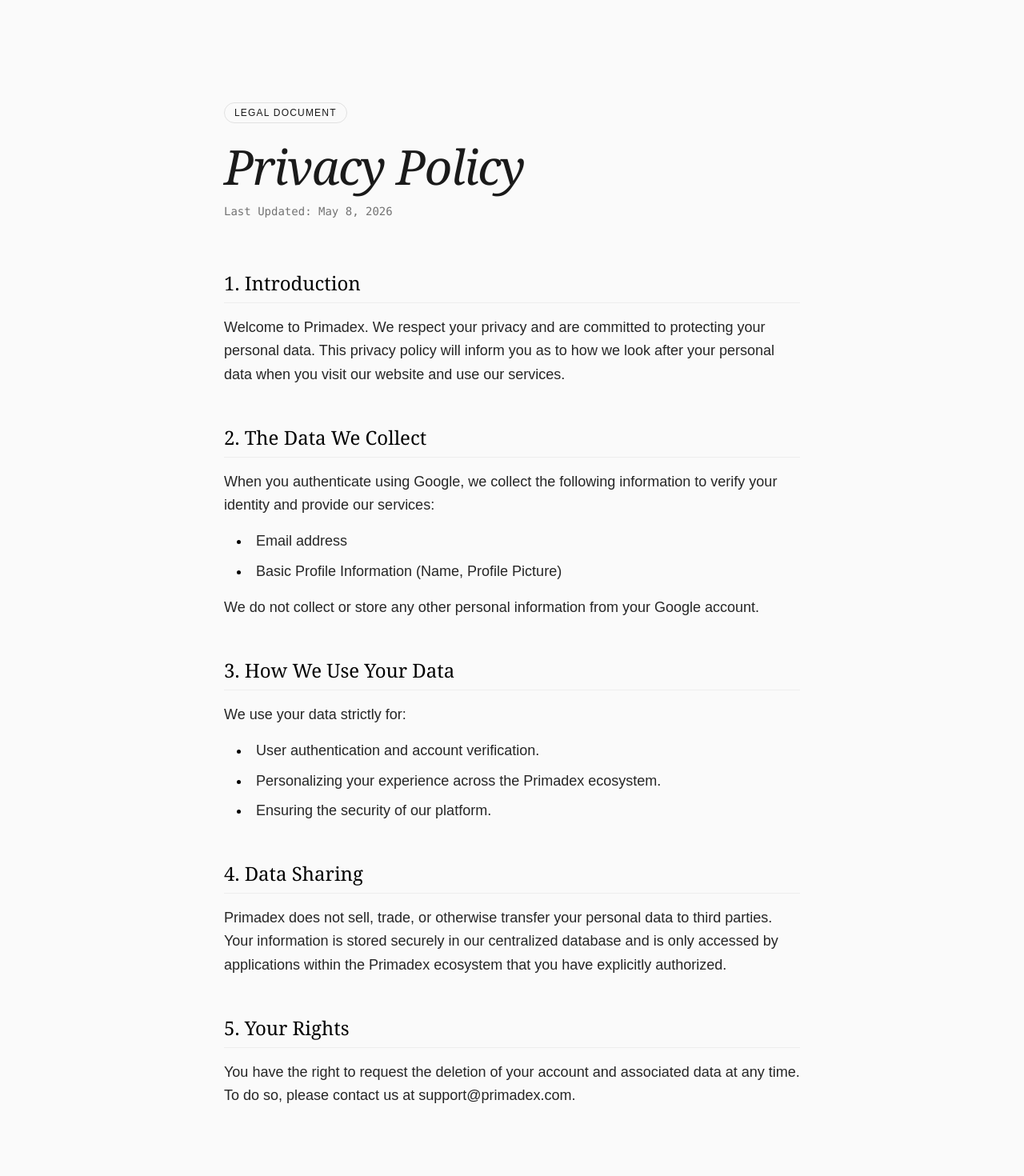
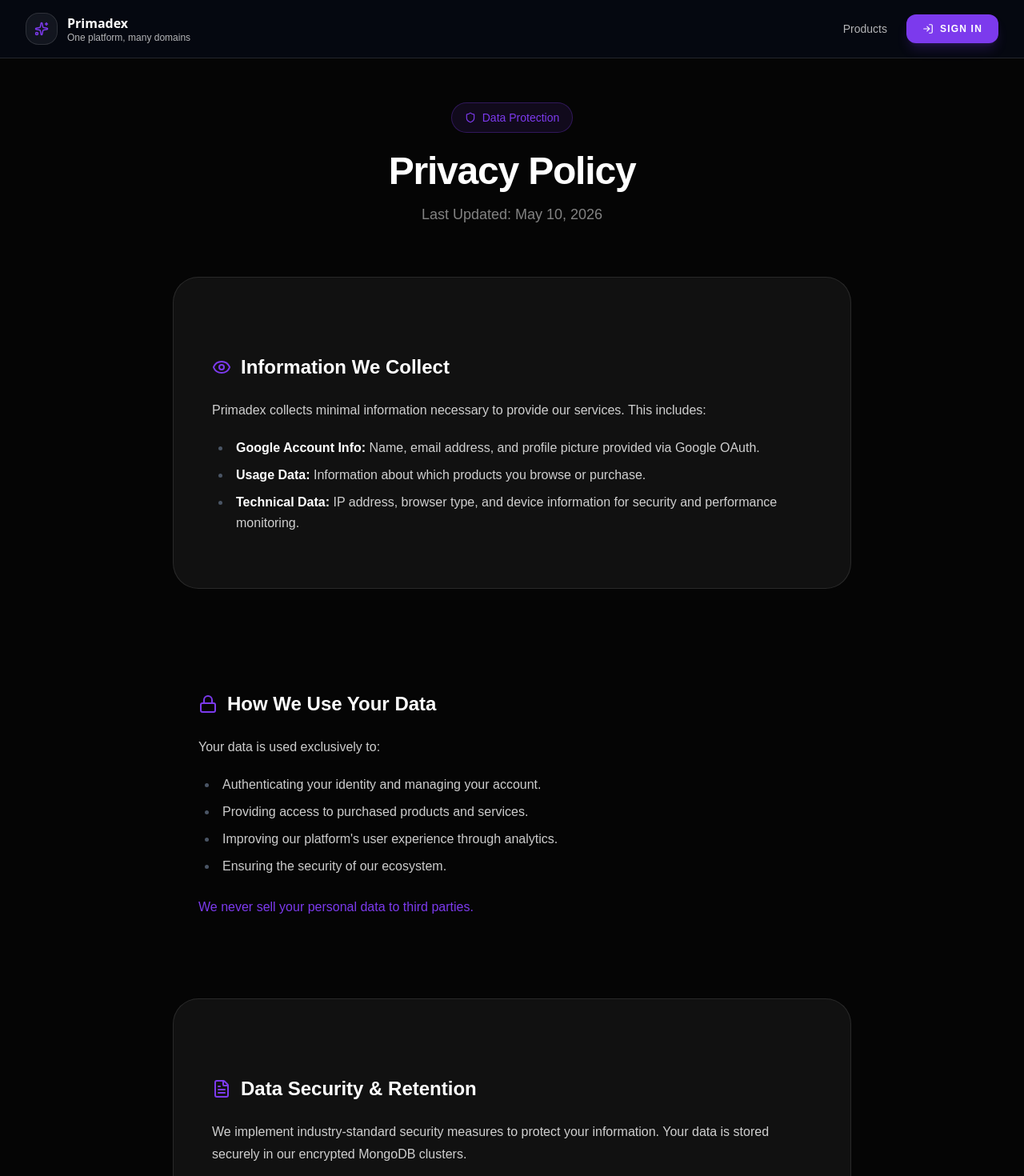
Before and after one commit to devanandd7/primadex, a Next.js app: page /privacy in a window 1280 px wide. Shown: the top 1470 px of the page at 80% size. Built offline with nearby package versions, Linux system fonts and the light colour scheme; no server answers.

Commit message:
here fix the admin or normal user account problem , added privacy page

```diff
--- a/app/admin/page.tsx
+++ b/app/admin/page.tsx
@@ -156,7 +156,7 @@
                   <LayoutGrid size={24} className="text-white" />
                 </div>
                 <h3 className="text-xl font-bold mb-1">Primadex Assets</h3>
-                <p className="text-xs text-white/50 leading-relaxed">Manage marketplace products, AI analysis, and asset listings.</p>
+                <p className="text-xs text-white/50 leading-relaxed">Manage products, AI analysis, and asset listings.</p>
               </div>
             </div>
           </Link>
--- a/app/privacy/page.tsx
+++ b/app/privacy/page.tsx
@@ -1,75 +1,86 @@
-import React from 'react';
+import Navbar from "@/components/ui/Navbar";
+import Footer from "@/components/ui/Footer";
+import { Shield, Lock, Eye, FileText } from "lucide-react";
 
-export default function PrivacyPolicy() {
+export default function PrivacyPage() {
   return (
-    <div className="min-h-screen bg-[#fafafa] text-[#1a1a1a] selection:bg-black selection:text-white">
-      <div className="max-w-3xl mx-auto px-6 py-24 md:py-32">
-        <header className="mb-16">
-          <div className="inline-block px-3 py-1 mb-6 text-xs font-medium tracking-widest uppercase border border-black/10 rounded-full">
-            Legal Document
+    <div className="min-h-screen bg-[#050505] text-white selection:bg-brand-accent/30">
+      <Navbar />
+
+      <main className="pt-32 pb-20 px-6 max-w-4xl mx-auto">
+        <header className="mb-16 text-center">
+          <div className="inline-flex items-center gap-2 px-4 py-2 rounded-full border border-brand-accent/30 bg-brand-accent/10 text-brand-accent text-sm font-medium mb-6">
+            <Shield size={14} />
+            Data Protection
           </div>
-          <h1 className="text-5xl md:text-6xl font-serif tracking-tight mb-4 italic">Privacy Policy</h1>
-          <p className="text-sm text-neutral-500 font-mono">Last Updated: May 8, 2026</p>
+          <h1 className="text-5xl font-bold tracking-tight mb-4">Privacy Policy</h1>
+          <p className="text-white/50 text-lg">Last Updated: May 10, 2026</p>
         </header>
 
-        <article className="space-y-12 leading-relaxed text-lg text-neutral-800">
-          <section>
-            <h2 className="text-2xl font-serif mb-4 text-black border-b border-black/5 pb-2">1. Introduction</h2>
+        <div className="space-y-12 prose prose-invert prose-base max-w-none text-white/70 leading-relaxed">
+          <section className="bg-white/5 border border-white/10 rounded-[32px] p-8 md:p-12">
+            <h2 className="text-2xl font-bold text-white mb-6 flex items-center gap-3">
+              <Eye className="text-brand-accent" />
+              Information We Collect
+            </h2>
             <p>
-              Welcome to Primadex. We respect your privacy and are committed to protecting your personal data.
-              This privacy policy will inform you as to how we look after your personal data when you visit our
-              website and use our services.
+              Primadex collects minimal information necessary to provide our services. This includes:
+            </p>
+            <ul className="list-disc pl-6 space-y-2 mt-4">
+              <li><strong>Google Account Info:</strong> Name, email address, and profile picture provided via Google OAuth.</li>
+              <li><strong>Usage Data:</strong> Information about which products you browse or purchase.</li>
+              <li><strong>Technical Data:</strong> IP address, browser type, and device information for security and performance monitoring.</li>
+            </ul>
+          </section>
+
+          <section className="p-8">
+            <h2 className="text-2xl font-bold text-white mb-6 flex items-center gap-3">
+              <Lock className="text-brand-accent" />
+              How We Use Your Data
+            </h2>
+            <p>
+              Your data is used exclusively to:
+            </p>
+            <ul className="list-disc pl-6 space-y-2 mt-4">
+              <li>Authenticating your identity and managing your account.</li>
+              <li>Providing access to purchased products and services.</li>
+              <li>Improving our platform's user experience through analytics.</li>
+              <li>Ensuring the security of our ecosystem.</li>
+            </ul>
+            <p className="mt-6 text-brand-accent font-medium">
+              We never sell your personal data to third parties.
             </p>
           </section>
 
-          <section>
-            <h2 className="text-2xl font-serif mb-4 text-black border-b border-black/5 pb-2">2. The Data We Collect</h2>
+          <section className="bg-white/5 border border-white/10 rounded-[32px] p-8 md:p-12">
+            <h2 className="text-2xl font-bold text-white mb-6 flex items-center gap-3">
+              <FileText className="text-brand-accent" />
+              Data Security & Retention
+            </h2>
             <p>
-              When you authenticate using Google, we collect the following information to verify your identity and provide our services:
+              We implement industry-standard security measures to protect your information. Your data is stored securely in our encrypted MongoDB clusters.
             </p>
-            <ul className="mt-4 list-disc list-inside space-y-2 pl-4 marker:text-black">
-              <li>Email address</li>
-              <li>Basic Profile Information (Name, Profile Picture)</li>
-            </ul>
             <p className="mt-4">
-              We do not collect or store any other personal information from your Google account.
+              We retain your information as long as your account is active. You can request account deletion at any time by contacting our support team at <span className="text-white font-medium">support@primadex.online</span>.
             </p>
           </section>
 
-          <section>
-            <h2 className="text-2xl font-serif mb-4 text-black border-b border-black/5 pb-2">3. How We Use Your Data</h2>
+          <section className="p-8">
+            <h2 className="text-2xl font-bold text-white mb-6">Google User Data</h2>
             <p>
-              We use your data strictly for:
-            </p>
-            <ul className="mt-4 list-disc list-inside space-y-2 pl-4 marker:text-black">
-              <li>User authentication and account verification.</li>
-              <li>Personalizing your experience across the Primadex ecosystem.</li>
-              <li>Ensuring the security of our platform.</li>
-            </ul>
-          </section>
-
-          <section>
-            <h2 className="text-2xl font-serif mb-4 text-black border-b border-black/5 pb-2">4. Data Sharing</h2>
-            <p>
-              Primadex does not sell, trade, or otherwise transfer your personal data to third parties.
-              Your information is stored securely in our centralized database and is only accessed by
-              applications within the Primadex ecosystem that you have explicitly authorized.
+              Primadex's use of information received from Google APIs will adhere to the <a href="https://developers.google.com/terms/api-services-user-data-policy#additional_requirements_for_specific_api_scopes" className="text-brand-accent hover:underline" target="_blank" rel="noopener noreferrer">Google API Service User Data Policy</a>, including the Limited Use requirements.
             </p>
           </section>
 
-          <section>
-            <h2 className="text-2xl font-serif mb-4 text-black border-b border-black/5 pb-2">5. Your Rights</h2>
-            <p>
-              You have the right to request the deletion of your account and associated data at any time.
-              To do so, please contact us at support@primadex.com.
+          <section className="pt-8 border-t border-white/10 text-center">
+            <p className="text-sm text-white/40">
+              By using Primadex, you agree to the terms outlined in this Privacy Policy.
             </p>
           </section>
-        </article>
+        </div>
+      </main>
 
-        <footer className="mt-24 pt-12 border-t border-black/10 text-sm text-neutral-500">
-          &copy; {new Date().getFullYear()} Primadex. All rights reserved.
-        </footer>
-      </div>
+      <Footer />
     </div>
   );
 }
--- a/app/products/[id]/page.tsx
+++ b/app/products/[id]/page.tsx
@@ -51,7 +51,7 @@
         <main className="pt-40 pb-20 px-6 text-center">
           <h1 className="text-4xl font-bold mb-4">Asset Not Found</h1>
           <p className="text-white/50 mb-8">The requested product could not be found in our database.</p>
-          <Link href="/products" className="text-brand-accent hover:underline">Return to Marketplace</Link>
+          <Link href="/products" className="text-brand-accent hover:underline">Return to Products</Link>
         </main>
         <Footer />
       </div>
@@ -85,7 +85,7 @@
           className="inline-flex items-center gap-2 text-white/40 hover:text-white mb-12 transition-colors group"
         >
           <ArrowLeft size={18} className="group-hover:-translate-x-1 transition-transform" />
-          Back to Marketplace
+          Back to Products
         </Link>
 
         <div className="grid grid-cols-1 lg:grid-cols-12 gap-16">
--- a/app/terms/page.tsx
+++ b/app/terms/page.tsx
@@ -1,64 +1,79 @@
-import React from 'react';
+import Navbar from "@/components/ui/Navbar";
+import Footer from "@/components/ui/Footer";
+import { FileText, Shield, Scale, AlertCircle } from "lucide-react";
 
 export default function TermsOfService() {
   return (
-    <div className="min-h-screen bg-[#fafafa] text-[#1a1a1a] selection:bg-black selection:text-white">
-      <div className="max-w-3xl mx-auto px-6 py-24 md:py-32">
-        <header className="mb-16">
-          <div className="inline-block px-3 py-1 mb-6 text-xs font-medium tracking-widest uppercase border border-black/10 rounded-full">
-            Legal Document
+    <div className="min-h-screen bg-[#050505] text-white selection:bg-brand-accent/30">
+      <Navbar />
+
+      <main className="pt-32 pb-20 px-6 max-w-4xl mx-auto">
+        <header className="mb-16 text-center">
+          <div className="inline-flex items-center gap-2 px-4 py-2 rounded-full border border-brand-accent/30 bg-brand-accent/10 text-brand-accent text-sm font-medium mb-6">
+            <Scale size={14} />
+            Legal Agreement
           </div>
-          <h1 className="text-5xl md:text-6xl font-serif tracking-tight mb-4">Terms of Service</h1>
-          <p className="text-sm text-neutral-500 font-mono">Last Updated: May 8, 2026</p>
+          <h1 className="text-5xl font-bold tracking-tight mb-4">Terms of Service</h1>
+          <p className="text-white/50 text-lg">Last Updated: May 10, 2026</p>
         </header>
 
-        <article className="space-y-12 leading-relaxed text-lg text-neutral-800">
-          <section>
-            <h2 className="text-2xl font-serif mb-4 text-black border-b border-black/5 pb-2">1. Acceptance of Terms</h2>
+        <div className="space-y-12 prose prose-invert prose-base max-w-none text-white/70 leading-relaxed">
+          <section className="bg-white/5 border border-white/10 rounded-[32px] p-8 md:p-12">
+            <h2 className="text-2xl font-bold text-white mb-6 flex items-center gap-3">
+              <FileText className="text-brand-accent" />
+              1. Acceptance of Terms
+            </h2>
             <p>
-              By accessing or using Primadex, you agree to be bound by these Terms of Service.
-              If you do not agree to these terms, please do not use our services.
+              By accessing or using Primadex, you agree to be bound by these Terms of Service. If you do not agree to these terms, please do not use our services. This agreement applies to all visitors, users, and others who access or use the Service.
             </p>
           </section>
 
-          <section>
-            <h2 className="text-2xl font-serif mb-4 text-black border-b border-black/5 pb-2">2. Description of Service</h2>
+          <section className="p-8">
+            <h2 className="text-2xl font-bold text-white mb-6 flex items-center gap-3">
+              <Shield className="text-brand-accent" />
+              2. User Accounts
+            </h2>
             <p>
-              Primadex provides a centralized authentication and resource management ecosystem.
-              We allow users to manage their identity across multiple integrated applications.
+              When you create an account with us (via Google OAuth), you must provide information that is accurate, complete, and current at all times. Failure to do so constitutes a breach of the Terms, which may result in immediate termination of your account on our Service.
             </p>
           </section>
 
-          <section>
-            <h2 className="text-2xl font-serif mb-4 text-black border-b border-black/5 pb-2">3. User Conduct</h2>
+          <section className="bg-white/5 border border-white/10 rounded-[32px] p-8 md:p-12">
+            <h2 className="text-2xl font-bold text-white mb-6 flex items-center gap-3">
+              <Scale className="text-brand-accent" />
+              3. Intellectual Property
+            </h2>
             <p>
-              You agree to use Primadex only for lawful purposes. You are responsible for all activities
-              that occur under your account. We reserve the right to terminate accounts that violate
-              our policies or engage in fraudulent activity.
+              The Service and its original content, features, and functionality are and will remain the exclusive property of Primadex and its licensors. Our trademarks and trade dress may not be used in connection with any product or service without the prior written consent of Primadex.
             </p>
           </section>
 
-          <section>
-            <h2 className="text-2xl font-serif mb-4 text-black border-b border-black/5 pb-2">4. Intellectual Property</h2>
+          <section className="p-8">
+            <h2 className="text-2xl font-bold text-white mb-6 flex items-center gap-3">
+              <AlertCircle className="text-brand-accent" />
+              4. Termination
+            </h2>
             <p>
-              All content, trademarks, and data on Primadex are the property of Primadex.
-              Unauthorized use of any material on the platform is strictly prohibited.
+              We may terminate or suspend access to our Service immediately, without prior notice or liability, for any reason whatsoever, including without limitation if you breach the Terms. Upon termination, your right to use the Service will immediately cease.
             </p>
           </section>
 
-          <section>
-            <h2 className="text-2xl font-serif mb-4 text-black border-b border-black/5 pb-2">5. Limitation of Liability</h2>
+          <section className="bg-white/5 border border-white/10 rounded-[32px] p-8 md:p-12">
+            <h2 className="text-2xl font-bold text-white mb-6">5. Limitation of Liability</h2>
             <p>
-              Primadex is provided "as is" without any warranties. We are not liable for any direct,
-              indirect, or incidental damages arising from your use of the service.
+              In no event shall Primadex, nor its directors, employees, partners, agents, suppliers, or affiliates, be liable for any indirect, incidental, special, consequential or punitive damages, including without limitation, loss of profits, data, use, goodwill, or other intangible losses.
             </p>
           </section>
-        </article>
 
-        <footer className="mt-24 pt-12 border-t border-black/10 text-sm text-neutral-500">
-          &copy; {new Date().getFullYear()} Primadex. All rights reserved.
-        </footer>
-      </div>
+          <section className="pt-8 border-t border-white/10 text-center">
+            <p className="text-sm text-white/40">
+              &copy; {new Date().getFullYear()} Primadex. All rights reserved.
+            </p>
+          </section>
+        </div>
+      </main>
+
+      <Footer />
     </div>
   );
 }
--- a/auth.ts
+++ b/auth.ts
@@ -40,6 +40,14 @@
       }
       return true;
     },
+    async session({ session, token, user }) {
+      // Add isAdmin to the session object
+      const adminEmails = process.env.ADMIN_EMAILS?.split(",") || [];
+      if (session.user && session.user.email) {
+        (session.user as any).isAdmin = adminEmails.includes(session.user.email);
+      }
+      return session;
+    },
   },
   pages: {
     signIn: "/auth/signin",
--- a/components/ui/Footer.tsx
+++ b/components/ui/Footer.tsx
@@ -25,6 +25,12 @@
               <Link href="/blog" className="text-brand-muted hover:text-white transition-colors">
                 Blog
               </Link>
+              <Link href="/privacy" className="text-brand-muted hover:text-white transition-colors">
+                Privacy
+              </Link>
+              <Link href="/terms" className="text-brand-muted hover:text-white transition-colors">
+                Terms
+              </Link>
             </div>
           </div>
 
--- a/components/ui/Navbar.tsx
+++ b/components/ui/Navbar.tsx
@@ -23,15 +23,17 @@
 
           <nav className="hidden sm:flex items-center gap-6 text-sm">
             <Link href="/products" className="text-brand-muted hover:text-white transition-colors">
-              Marketplace
+              Products
             </Link>
 
             {session ? (
               <div className="flex items-center gap-4">
                 {/* Admin Link if applicable */}
-                <Link href="/admin" className="text-brand-muted hover:text-white transition-colors">
-                  Admin
-                </Link>
+                {(session.user as any)?.isAdmin && (
+                  <Link href="/admin" className="text-brand-muted hover:text-white transition-colors">
+                    Admin
+                  </Link>
+                )}
 
                 <div className="flex items-center gap-3 pl-4 border-l border-brand-border">
                   <div className="w-8 h-8 rounded-full bg-brand-accent/20 border border-brand-accent/30 flex items-center justify-center overflow-hidden">
```
